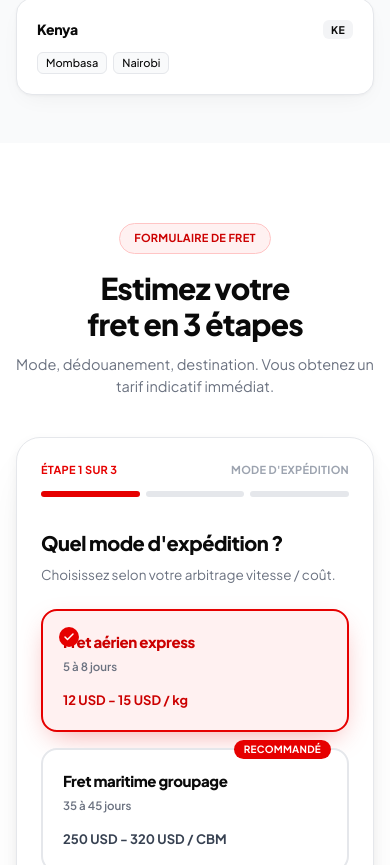
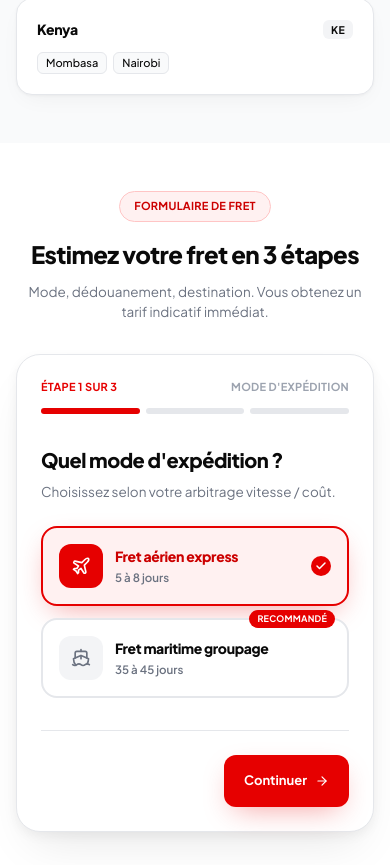
Before and after one commit to PATAWALA/TRACOLI-BUSINESS, a Next.js app: page /expedier in a window 390 px wide. Shown: the part 1599-2464 px from the top of the page. Built offline with nearby package versions, Linux system fonts and the light colour scheme.

Commit message:
894 update

```diff
--- a/src/components/LogisticsWizard.tsx
+++ b/src/components/LogisticsWizard.tsx
@@ -9,14 +9,14 @@ import {
   Loader2,
   ShieldCheck,
   UserCheck,
+  Plane,
+  Ship,
 } from "lucide-react";
-import {
-  FLAT_DESTINATIONS,
-  FREIGHT_RATES,
-  CONTACT,
-  waLink,
-  type ShippingMode,
-} from "@/data/content";
+import { FLAT_DESTINATIONS } from "@/data/logistics/destinations";
+import { FREIGHT_RATES } from "@/data/logistics/rates";
+import { CONTACT } from "@/data/config/contact";
+import { waLink } from "@/data/shared/helpers";
+import type { ShippingMode } from "@/data/shared/types";
 import { useLocale } from "@/hooks/useLocale";
 
 type Step = 1 | 2 | 3;
@@ -29,9 +29,14 @@ const STEP_LABELS = {
 const nf = new Intl.NumberFormat("fr-FR");
 
 const inputCls =
-  "w-full rounded-xl border border-ink-200 bg-white px-4 py-3.5 text-[14px] text-ink-900 outline-none transition-colors placeholder:text-ink-400 focus:border-tracoli-500 focus:ring-4 focus:ring-tracoli-500/10";
+  "w-full min-h-[52px] rounded-xl border border-ink-200 bg-white px-4 py-3.5 text-[14px] text-ink-900 outline-none transition-colors placeholder:text-ink-400 focus:border-tracoli-500 focus:ring-4 focus:ring-tracoli-500/10";
 
-const DEPARTURE_HUBS = ["Guangzhou, China", "Yiwu, China", "Foshan, China", "Shenzhen, China"];
+const DEPARTURE_HUBS = [
+  "Guangzhou, China",
+  "Yiwu, China",
+  "Foshan, China",
+  "Shenzhen, China",
+];
 
 export default function LogisticsWizard() {
   const { locale } = useLocale();
@@ -46,11 +51,14 @@ export default function LogisticsWizard() {
 
   const rate = FREIGHT_RATES[mode];
   const destination =
-    FLAT_DESTINATIONS.find((d) => d.id === destinationId) ?? FLAT_DESTINATIONS[0];
-  const country = locale === "fr" ? destination.countryFr : destination.countryEn;
+    FLAT_DESTINATIONS.find((d) => d.id === destinationId) ??
+    FLAT_DESTINATIONS[0];
+  const country =
+    locale === "fr" ? destination.countryFr : destination.countryEn;
 
   const qty = Math.max(0, Number(quantity) || 0);
-  const factor = mode === "air" ? destination.airFactor : destination.seaFactor;
+  const factor =
+    mode === "air" ? destination.airFactor : destination.seaFactor;
   const low = Math.round(qty * rate.min * factor);
   const high = Math.round(qty * rate.max * factor);
 
@@ -71,8 +79,12 @@ export default function LogisticsWizard() {
       `${locale === "fr" ? "Mode" : "Mode"} : ${rate.label[locale]}\n` +
       `${locale === "fr" ? "Dédouanement" : "Customs"} : ${
         customsManagedByTracoli
-          ? locale === "fr" ? "Géré par TRACOLI" : "Managed by TRACOLI"
-          : locale === "fr" ? "Géré par le client" : "Managed by client"
+          ? locale === "fr"
+            ? "Géré par TRACOLI"
+            : "Managed by TRACOLI"
+          : locale === "fr"
+          ? "Géré par le client"
+          : "Managed by client"
       }\n` +
       `${locale === "fr" ? "Départ" : "Departure"} : ${departure}\n` +
       `${locale === "fr" ? "Arrivée" : "Destination"} : ${destination.city} (${country})\n` +
@@ -82,9 +94,10 @@ export default function LogisticsWizard() {
     );
   };
 
+  /* ==================== VUE SUCCÈS ==================== */
   if (done) {
     return (
-      <Shell id="logistique" locale={locale}>
+      <Shell locale={locale}>
         <div className="rounded-3xl border border-emerald-200 bg-emerald-50/60 p-8 text-center sm:p-12">
           <span className="mx-auto grid size-16 place-items-center rounded-2xl bg-emerald-100">
             <Check className="size-8 text-emerald-600" strokeWidth={3} />
@@ -97,7 +110,8 @@ export default function LogisticsWizard() {
               {locale === "fr" ? "Estimation de fret" : "Freight estimate"}
             </p>
             <p className="mt-2 text-3xl font-extrabold text-ink-900">
-              {nf.format(low)} USD <span className="text-ink-400">-</span> {nf.format(high)} USD
+              {nf.format(low)} USD <span className="text-ink-400">-</span>{" "}
+              {nf.format(high)} USD
             </p>
             <p className="mt-2 text-[13px] text-ink-500">
               {qty} {rate.unit} · {destination.city} · {rate.delay[locale]}
@@ -108,13 +122,16 @@ export default function LogisticsWizard() {
               href={waLink(summary())}
               target="_blank"
               rel="noopener noreferrer"
-              className="rounded-xl bg-tracoli-500 px-6 py-3.5 text-sm font-bold text-white shadow-[var(--shadow-red)] hover:bg-tracoli-600"
+              className="inline-flex min-h-[52px] items-center justify-center rounded-xl bg-tracoli-500 px-6 py-3.5 text-sm font-bold text-white shadow-[var(--shadow-red)] hover:bg-tracoli-600"
             >
               {locale === "fr" ? "Valider sur WhatsApp" : "Confirm via WhatsApp"}
             </a>
             <button
-              onClick={() => { setDone(false); setStep(1); }}
-              className="rounded-xl border border-ink-200 bg-white px-6 py-3.5 text-sm font-semibold text-ink-700 hover:bg-ink-50"
+              onClick={() => {
+                setDone(false);
+                setStep(1);
+              }}
+              className="inline-flex min-h-[52px] items-center justify-center rounded-xl border border-ink-200 bg-white px-6 py-3.5 text-sm font-semibold text-ink-700 hover:bg-ink-50"
             >
               {locale === "fr" ? "Nouvelle estimation" : "New estimate"}
             </button>
@@ -124,8 +141,9 @@ export default function LogisticsWizard() {
     );
   }
 
+  /* ==================== VUE WIZARD ==================== */
   return (
-    <Shell id="logistique" locale={locale}>
+    <Shell locale={locale}>
       <div className="rounded-3xl border border-ink-200 bg-white p-6 shadow-card-lg sm:p-8 lg:p-10">
         {/* Progression */}
         <div className="mb-8">
@@ -155,11 +173,13 @@ export default function LogisticsWizard() {
             exit={{ opacity: 0, x: -20 }}
             transition={{ duration: 0.28, ease: [0.22, 1, 0.36, 1] }}
           >
-            {/* ÉTAPE 1 */}
+            {/* ==================== ÉTAPE 1 ==================== */}
             {step === 1 && (
               <div>
                 <h3 className="text-xl font-extrabold tracking-tight text-ink-900 sm:text-2xl">
-                  {locale === "fr" ? "Quel mode d'expédition ?" : "Which shipping mode?"}
+                  {locale === "fr"
+                    ? "Quel mode d'expédition ?"
+                    : "Which shipping mode?"}
                 </h3>
                 <p className="mt-2 text-[13.5px] text-ink-500">
                   {locale === "fr"
@@ -167,49 +187,55 @@ export default function LogisticsWizard() {
                     : "Choose based on your speed / cost trade-off."}
                 </p>
 
-                <div className="mt-6 grid gap-4 sm:grid-cols-2">
+                <div className="mt-6 grid gap-3 sm:grid-cols-2">
                   {(Object.keys(FREIGHT_RATES) as ShippingMode[]).map((m) => {
                     const opt = FREIGHT_RATES[m];
                     const active = mode === m;
                     const isSea = m === "sea";
+                    const Icon = m === "air" ? Plane : Ship;
+
                     return (
                       <button
                         key={m}
                         type="button"
                         onClick={() => setMode(m)}
-                        className={`group relative flex flex-col rounded-2xl border-2 p-5 text-left transition-all active:scale-[0.98] ${
+                        className={`group relative flex items-center gap-3 rounded-2xl border-2 p-4 text-left transition-all active:scale-[0.98] ${
                           active
                             ? "border-tracoli-500 bg-tracoli-50 shadow-[var(--shadow-red)]"
                             : "border-ink-200 bg-white hover:border-ink-300"
                         }`}
                       >
                         {isSea && (
-                          <span className="absolute -top-2.5 right-4 inline-flex items-center gap-1 rounded-full bg-tracoli-500 px-2.5 py-0.5 text-[10px] font-bold tracking-wide text-white uppercase">
+                          <span className="absolute -top-2.5 right-3 rounded-full bg-tracoli-500 px-2 py-0.5 text-[9px] font-bold tracking-wide text-white uppercase">
                             {locale === "fr" ? "Recommandé" : "Recommended"}
                           </span>
                         )}
 
-                        <p
-                          className={`text-[15px] font-extrabold tracking-tight ${
-                            active ? "text-tracoli-600" : "text-ink-900"
+                        <span
+                          className={`grid size-11 shrink-0 place-items-center rounded-xl transition-colors ${
+                            active
+                              ? "bg-tracoli-500 text-white"
+                              : "bg-ink-100 text-ink-500"
                           }`}
                         >
-                          {opt.label[locale]}
-                        </p>
-                        <p className="mt-1 text-[11.5px] font-semibold text-ink-500">
-                          {opt.delay[locale]}
-                        </p>
+                          <Icon className="size-5" />
+                        </span>
 
-                        <p
-                          className={`mt-4 text-[13px] font-bold ${
-                            active ? "text-tracoli-600" : "text-ink-700"
-                          }`}
-                        >
-                          {opt.min} USD - {opt.max} USD / {opt.unit}
-                        </p>
+                        <div className="min-w-0 flex-1">
+                          <p
+                            className={`text-[14px] font-extrabold tracking-tight ${
+                              active ? "text-tracoli-600" : "text-ink-900"
+                            }`}
+                          >
+                            {opt.label[locale]}
+                          </p>
+                          <p className="mt-0.5 text-[11.5px] font-semibold text-ink-500">
+                            {opt.delay[locale]}
+                          </p>
+                        </div>
 
                         {active && (
-                          <span className="absolute top-4 left-4 grid size-5 place-items-center rounded-full bg-tracoli-500 text-white">
+                          <span className="grid size-5 shrink-0 place-items-center rounded-full bg-tracoli-500 text-white">
                             <Check className="size-3" strokeWidth={3} />
                           </span>
                         )}
@@ -220,11 +246,13 @@ export default function LogisticsWizard() {
               </div>
             )}
 
-            {/* ÉTAPE 2 */}
+            {/* ==================== ÉTAPE 2 ==================== */}
             {step === 2 && (
               <div>
                 <h3 className="text-xl font-extrabold tracking-tight text-ink-900 sm:text-2xl">
-                  {locale === "fr" ? "Qui gère le dédouanement ?" : "Who handles customs clearance?"}
+                  {locale === "fr"
+                    ? "Qui gère le dédouanement ?"
+                    : "Who handles customs clearance?"}
                 </h3>
                 <p className="mt-2 text-[13.5px] text-ink-500">
                   {locale === "fr"
@@ -244,7 +272,9 @@ export default function LogisticsWizard() {
                   >
                     <span
                       className={`mt-0.5 grid size-10 shrink-0 place-items-center rounded-xl ${
-                        customsManagedByTracoli ? "bg-tracoli-500 text-white" : "bg-ink-100 text-ink-600"
+                        customsManagedByTracoli
+                          ? "bg-tracoli-500 text-white"
+                          : "bg-ink-100 text-ink-600"
                       }`}
                     >
                       <ShieldCheck className="size-4" />
@@ -253,7 +283,9 @@ export default function LogisticsWizard() {
                       <div className="flex flex-wrap items-center gap-2">
                         <p
                           className={`text-[14px] font-extrabold ${
-                            customsManagedByTracoli ? "text-tracoli-600" : "text-ink-900"
+                            customsManagedByTracoli
+                              ? "text-tracoli-600"
+                              : "text-ink-900"
                           }`}
                         >
                           {locale === "fr"
@@ -283,7 +315,9 @@ export default function LogisticsWizard() {
                   >
                     <span
                       className={`mt-0.5 grid size-10 shrink-0 place-items-center rounded-xl ${
-                        !customsManagedByTracoli ? "bg-tracoli-500 text-white" : "bg-ink-100 text-ink-600"
+                        !customsManagedByTracoli
+                          ? "bg-tracoli-500 text-white"
+                          : "bg-ink-100 text-ink-600"
                       }`}
                     >
                       <UserCheck className="size-4" />
@@ -291,7 +325,9 @@ export default function LogisticsWizard() {
                     <div className="min-w-0 flex-1">
                       <p
                         className={`text-[14px] font-extrabold ${
-                          !customsManagedByTracoli ? "text-tracoli-600" : "text-ink-900"
+                          !customsManagedByTracoli
+                            ? "text-tracoli-600"
+                            : "text-ink-900"
                         }`}
                       >
                         {locale === "fr"
@@ -309,11 +345,13 @@ export default function LogisticsWizard() {
               </div>
             )}
 
-            {/* ÉTAPE 3 */}
+            {/* ==================== ÉTAPE 3 ==================== */}
             {step === 3 && (
               <div>
                 <h3 className="text-xl font-extrabold tracking-tight text-ink-900 sm:text-2xl">
-                  {locale === "fr" ? "Détails de votre expédition" : "Your shipment details"}
+                  {locale === "fr"
+                    ? "Détails de votre expédition"
+                    : "Your shipment details"}
                 </h3>
                 <p className="mt-2 text-[13.5px] text-ink-500">
                   {locale === "fr"
@@ -333,14 +371,18 @@ export default function LogisticsWizard() {
                         className={`${inputCls} appearance-none`}
                       >
                         {DEPARTURE_HUBS.map((hub) => (
-                          <option key={hub} value={hub}>{hub}</option>
+                          <option key={hub} value={hub}>
+                            {hub}
+                          </option>
                         ))}
                       </select>
                     </div>
 
                     <div>
                       <label className="mb-2 block text-[11px] font-bold tracking-wide text-ink-500 uppercase">
-                        {locale === "fr" ? "Ville d'arrivée" : "Destination city"}
+                        {locale === "fr"
+                          ? "Ville d'arrivée"
+                          : "Destination city"}
                       </label>
                       <select
                         value={destinationId}
@@ -349,7 +391,9 @@ export default function LogisticsWizard() {
                       >
                         {FLAT_DESTINATIONS.map((d) => (
                           <option key={d.id} value={d.id}>
-                            {d.city} — {locale === "fr" ? d.countryFr : d.countryEn} ({d.code})
+                            {d.city} —{" "}
+                            {locale === "fr" ? d.countryFr : d.countryEn} (
+                            {d.code})
                           </option>
                         ))}
                       </select>
@@ -359,8 +403,12 @@ export default function LogisticsWizard() {
                   <div>
                     <label className="mb-2 block text-[11px] font-bold tracking-wide text-ink-500 uppercase">
                       {mode === "air"
-                        ? locale === "fr" ? "Poids total (KG)" : "Total weight (KG)"
-                        : locale === "fr" ? "Volume total (CBM)" : "Total volume (CBM)"}
+                        ? locale === "fr"
+                          ? "Poids total (KG)"
+                          : "Total weight (KG)"
+                        : locale === "fr"
+                        ? "Volume total (CBM)"
+                        : "Total volume (CBM)"}
                     </label>
                     <div className="relative">
                       <input
@@ -385,13 +433,18 @@ export default function LogisticsWizard() {
                       className="rounded-2xl border border-tracoli-200 bg-tracoli-50 p-5"
                     >
                       <p className="text-[11px] font-bold tracking-wide text-tracoli-600 uppercase">
-                        {locale === "fr" ? "Estimation instantanée" : "Instant estimate"}
+                        {locale === "fr"
+                          ? "Estimation instantanée"
+                          : "Instant estimate"}
                       </p>
                       <p className="mt-2 text-2xl font-extrabold text-ink-900">
-                        {nf.format(low)} USD <span className="text-ink-400">-</span> {nf.format(high)} USD
+                        {nf.format(low)} USD{" "}
+                        <span className="text-ink-400">-</span>{" "}
+                        {nf.format(high)} USD
                       </p>
                       <p className="mt-1 text-[12px] text-ink-500">
-                        {qty} {rate.unit} · {destination.city} · {rate.delay[locale]}
+                        {qty} {rate.unit} · {destination.city} ·{" "}
+                        {rate.delay[locale]}
                       </p>
                     </motion.div>
                   )}
@@ -401,13 +454,13 @@ export default function LogisticsWizard() {
           </motion.div>
         </AnimatePresence>
 
-        {/* Navigation */}
+        {/* ==================== NAVIGATION ==================== */}
         <div className="mt-8 flex items-center justify-between gap-3 border-t border-ink-200 pt-6">
           <button
             type="button"
             onClick={back}
             disabled={step === 1}
-            className="inline-flex items-center gap-1.5 rounded-xl px-3 py-2.5 text-[13px] font-semibold text-ink-500 transition-colors hover:text-ink-900 disabled:pointer-events-none disabled:opacity-0"
+            className="inline-flex min-h-[44px] items-center gap-1.5 rounded-xl px-3 py-2.5 text-[13px] font-semibold text-ink-500 transition-colors hover:text-ink-900 disabled:pointer-events-none disabled:opacity-0"
           >
             <ArrowLeft className="size-3.5" />
             {locale === "fr" ? "Retour" : "Back"}
@@ -417,7 +470,7 @@ export default function LogisticsWizard() {
             <button
               type="button"
               onClick={next}
-              className="inline-flex items-center gap-2 rounded-xl bg-tracoli-500 px-5 py-3 text-[13px] font-bold text-white shadow-[var(--shadow-red)] transition-all hover:bg-tracoli-600 active:scale-[0.98]"
+              className="inline-flex min-h-[52px] items-center gap-2 rounded-xl bg-tracoli-500 px-5 py-3 text-[13px] font-bold text-white shadow-[var(--shadow-red)] transition-all hover:bg-tracoli-600 active:scale-[0.98]"
             >
               {locale === "fr" ? "Continuer" : "Continue"}
               <ArrowRight className="size-3.5" />
@@ -427,7 +480,7 @@ export default function LogisticsWizard() {
               type="button"
               onClick={submit}
               disabled={submitting || qty < rate.minQty}
-              className="inline-flex items-center gap-2 rounded-xl bg-tracoli-500 px-5 py-3 text-[13px] font-bold text-white shadow-[var(--shadow-red)] transition-all hover:bg-tracoli-600 active:scale-[0.98] disabled:cursor-not-allowed disabled:opacity-50"
+              className="inline-flex min-h-[52px] items-center gap-2 rounded-xl bg-tracoli-500 px-5 py-3 text-[13px] font-bold text-white shadow-[var(--shadow-red)] transition-all hover:bg-tracoli-600 active:scale-[0.98] disabled:cursor-not-allowed disabled:opacity-50"
             >
               {submitting ? (
                 <>
@@ -436,7 +489,9 @@ export default function LogisticsWizard() {
                 </>
               ) : (
                 <>
-                  {locale === "fr" ? "Obtenir mon tarif de fret" : "Get my freight rate"}
+                  {locale === "fr"
+                    ? "Obtenir mon tarif de fret"
+                    : "Get my freight rate"}
                   <ArrowRight className="size-3.5" />
                 </>
               )}
@@ -449,21 +504,29 @@ export default function LogisticsWizard() {
 }
 
 /* ------------------------------------------------------------------ */
+/*  Shell — Conteneur de section                                       */
+/* ------------------------------------------------------------------ */
 
-function Shell({ children, id, locale }: { children: ReactNode; id: string; locale: "fr" | "en" }) {
+function Shell({
+  children,
+  locale,
+}: {
+  children: ReactNode;
+  locale: "fr" | "en";
+}) {
   return (
-    <section id={id} className="scroll-mt-24 bg-white py-20 lg:py-28">
+    <section className="bg-white py-12 pb-24 lg:py-20 lg:pb-20">
       <div className="mx-auto max-w-3xl px-4 sm:px-6 lg:px-8">
-        <div className="mb-10 text-center">
+        <div className="mb-8 text-center lg:mb-10">
           <span className="inline-flex items-center gap-2 rounded-full border border-tracoli-200 bg-tracoli-50 px-3.5 py-1.5 text-[11px] font-bold tracking-wide text-tracoli-600 uppercase">
             {locale === "fr" ? "Formulaire de fret" : "Freight form"}
           </span>
-          <h2 className="mt-4 text-3xl font-extrabold tracking-tight text-ink-900 text-balance sm:text-4xl">
+          <h2 className="mt-4 text-2xl font-extrabold tracking-tight text-ink-900 text-balance sm:text-3xl lg:text-4xl">
             {locale === "fr"
               ? "Estimez votre fret en 3 étapes"
               : "Estimate your freight in 3 steps"}
           </h2>
-          <p className="mx-auto mt-3 max-w-xl text-[14.5px] text-ink-500">
+          <p className="mx-auto mt-3 max-w-xl text-[13.5px] text-ink-500 lg:text-[14.5px]">
             {locale === "fr"
               ? "Mode, dédouanement, destination. Vous obtenez un tarif indicatif immédiat."
               : "Mode, customs, destination. Get an immediate indicative rate."}
```
Also changed, not shown: src/components/SmartTrackingWidget.tsx (+52 -31 lines).
